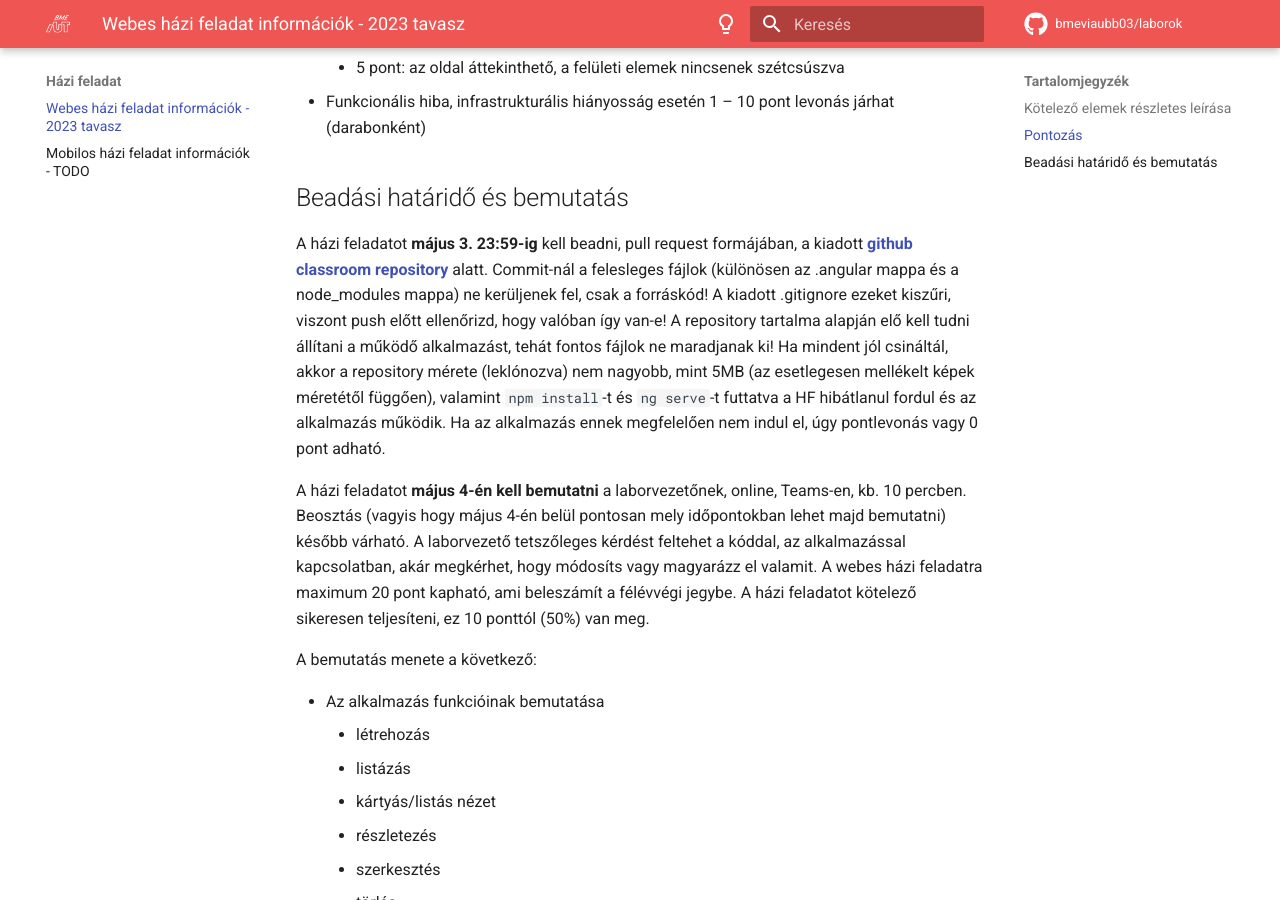
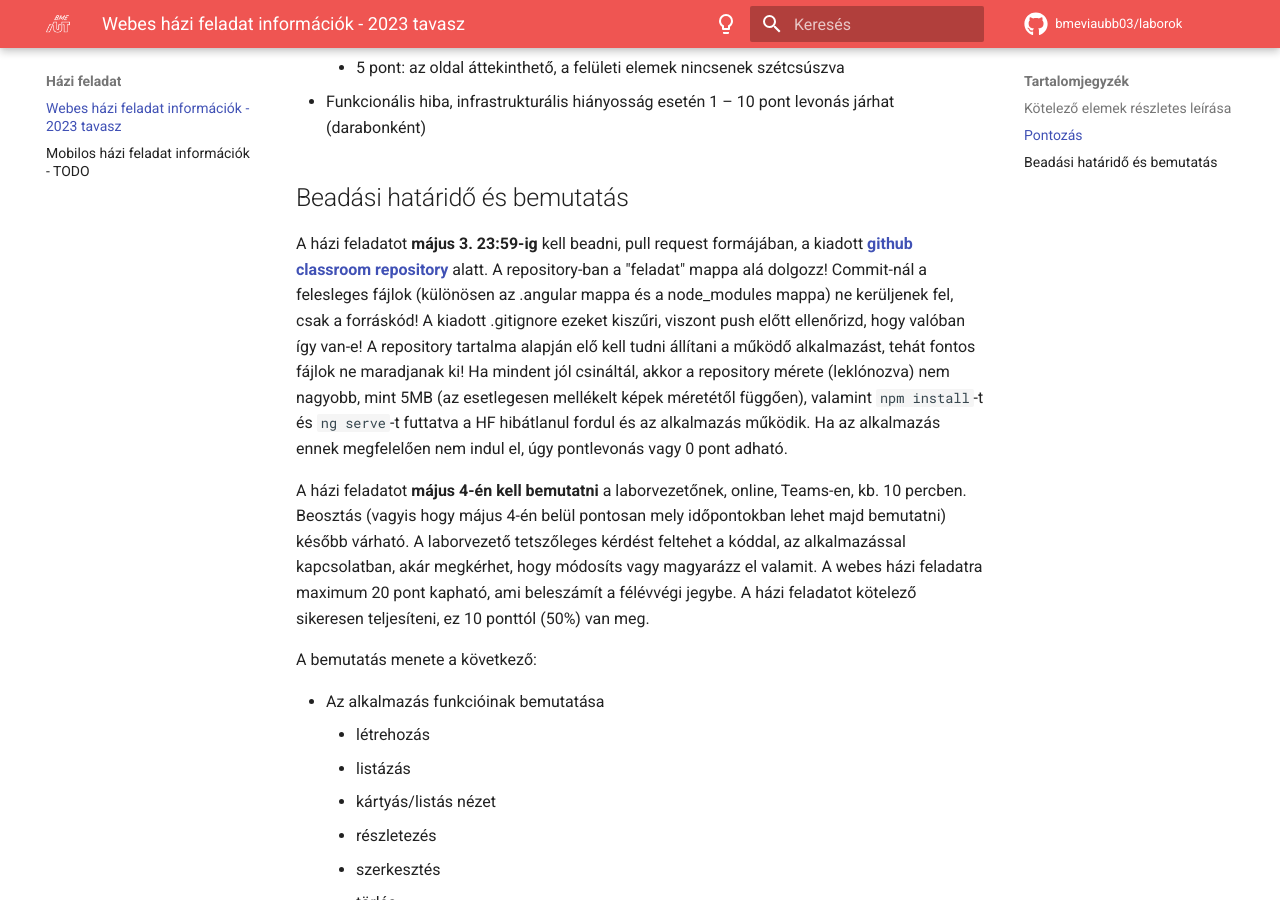
Before and after one commit to BMEVIAUBB03/laborok, an MkDocs documentation site: the page built from docs/hf/web/index.md, in a window 1280 px wide and 900 px high, scrolled down 1714 px. Built offline with MkDocs 1.6.1 and Material for MkDocs 9.7.7, drawn with Linux system fonts in a browser that asks for light colours; comment, search, counter and statistics services are not loaded.

Commit message:
webes hf update

```diff
--- a/docs/hf/web/index.md
+++ b/docs/hf/web/index.md
@@ -48,7 +48,7 @@
 
 ## Beadási határidő és bemutatás
 
-A házi feladatot **május 3. 23:59-ig** kell beadni, pull request formájában, a kiadott [**github classroom repository**](https://classroom.github.com/a/GL64jo8C) alatt. Commit-nál a felesleges fájlok (különösen az .angular mappa és a node_modules mappa) ne kerüljenek fel, csak a forráskód! A kiadott .gitignore ezeket kiszűri, viszont push előtt ellenőrizd, hogy valóban így van-e! A repository tartalma alapján elő kell tudni állítani a működő alkalmazást, tehát fontos fájlok ne maradjanak ki! Ha mindent jól csináltál, akkor a repository mérete (leklónozva) nem nagyobb, mint 5MB (az esetlegesen mellékelt képek méretétől függően), valamint `npm install`-t és `ng serve`-t futtatva a HF hibátlanul fordul és az alkalmazás működik. Ha az alkalmazás ennek megfelelően nem indul el, úgy pontlevonás vagy 0 pont adható.
+A házi feladatot **május 3. 23:59-ig** kell beadni, pull request formájában, a kiadott [**github classroom repository**](https://classroom.github.com/a/GL64jo8C) alatt. A repository-ban a "feladat" mappa alá dolgozz! Commit-nál a felesleges fájlok (különösen az .angular mappa és a node_modules mappa) ne kerüljenek fel, csak a forráskód! A kiadott .gitignore ezeket kiszűri, viszont push előtt ellenőrizd, hogy valóban így van-e! A repository tartalma alapján elő kell tudni állítani a működő alkalmazást, tehát fontos fájlok ne maradjanak ki! Ha mindent jól csináltál, akkor a repository mérete (leklónozva) nem nagyobb, mint 5MB (az esetlegesen mellékelt képek méretétől függően), valamint `npm install`-t és `ng serve`-t futtatva a HF hibátlanul fordul és az alkalmazás működik. Ha az alkalmazás ennek megfelelően nem indul el, úgy pontlevonás vagy 0 pont adható.
 
 A házi feladatot **május 4-én kell bemutatni** a laborvezetőnek, online, Teams-en, kb. 10 percben. Beosztás (vagyis hogy május 4-én belül pontosan mely időpontokban lehet majd bemutatni) később várható. A laborvezető tetszőleges kérdést feltehet a kóddal, az alkalmazással kapcsolatban, akár megkérhet, hogy módosíts vagy magyarázz el valamit. A webes házi feladatra maximum 20 pont kapható, ami beleszámít a félévvégi jegybe. A házi feladatot kötelező sikeresen teljesíteni, ez 10 ponttól (50%) van meg.
 
```
